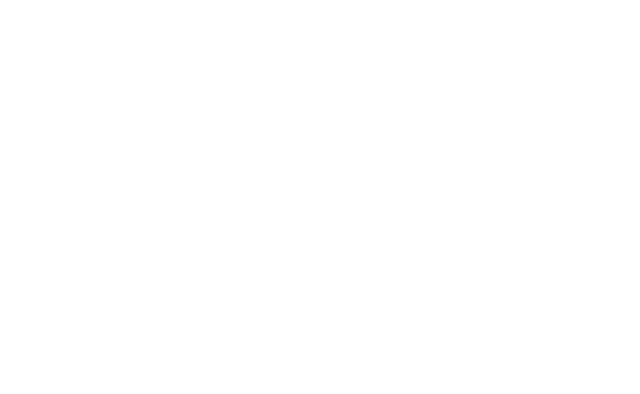
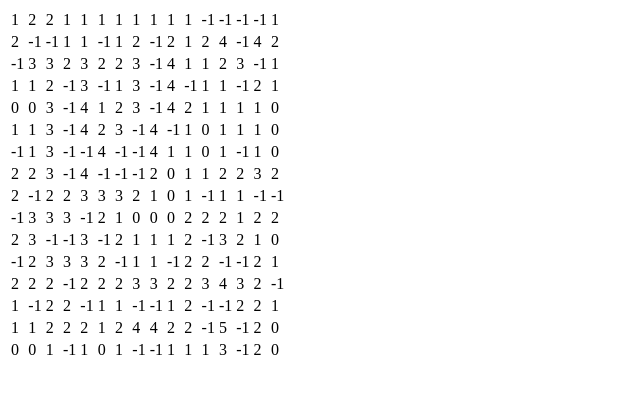
Before and after one commit to CyberFlameGO/minesweeper, a React (Create React App) app: page / in a window 1280 px wide. Shown: the top 394 px of the page, without its empty margins (0-640 px from the left). Built offline with nearby package versions, Linux system fonts and the light colour scheme.

Commit message:
create and display board in table

```diff
--- a/src/Minesweeper.tsx
+++ b/src/Minesweeper.tsx
@@ -1,10 +1,24 @@
 import React, { useState } from "react";
 import { array2d } from "./util/array";
+import { addBombs, calculateValues } from "./util/board";
+import { pipe } from "./util/functions";
 
 const Minesweeper: React.FC<{}> = () => {
-    const [board] = useState(() => array2d(16)(16)(0));
+    const [board] = useState(() =>
+        pipe(array2d(16)(16)(0), addBombs(20), calculateValues)
+    );
 
-    return <div className="Minesweeper"></div>;
+    return (
+        <table>
+            {board.map((row) => (
+                <tr>
+                    {row.map((x) => (
+                        <td>{x}</td>
+                    ))}
+                </tr>
+            ))}
+        </table>
+    );
 };
 
 export default Minesweeper;
```
